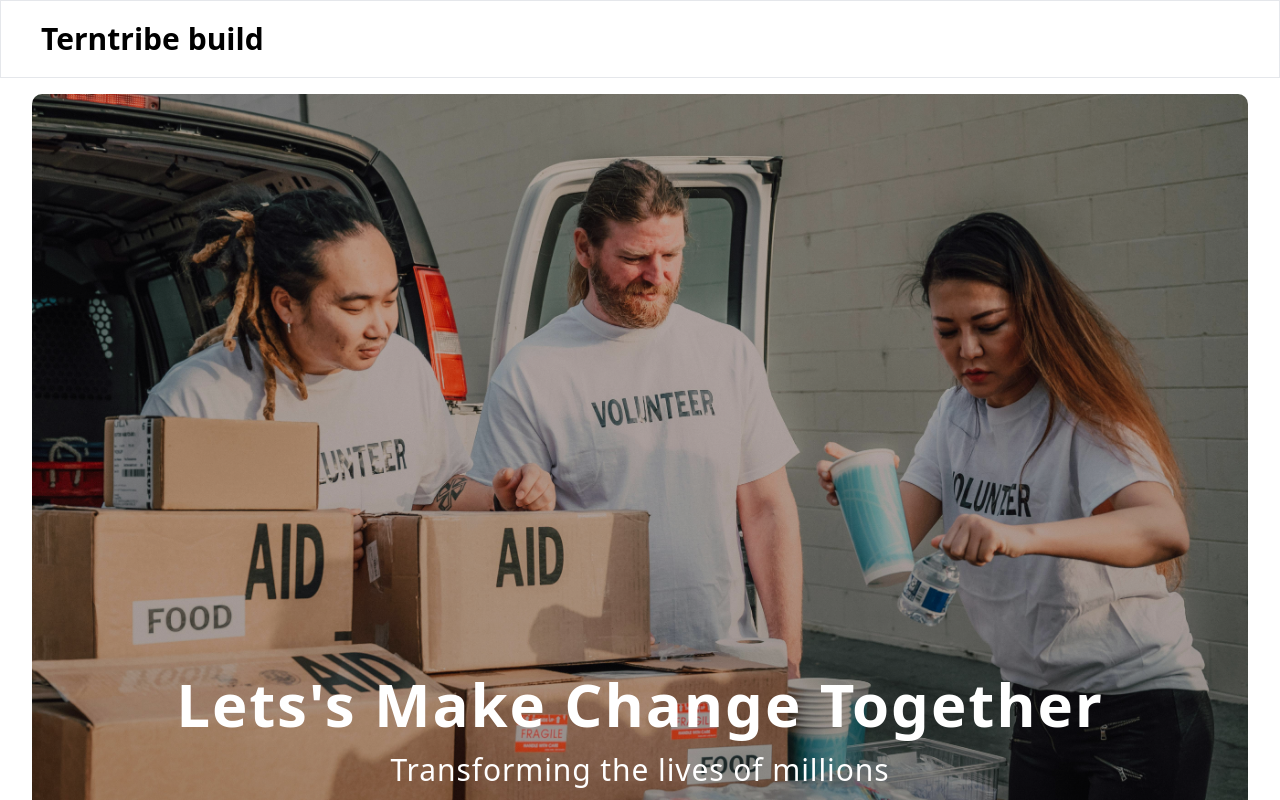
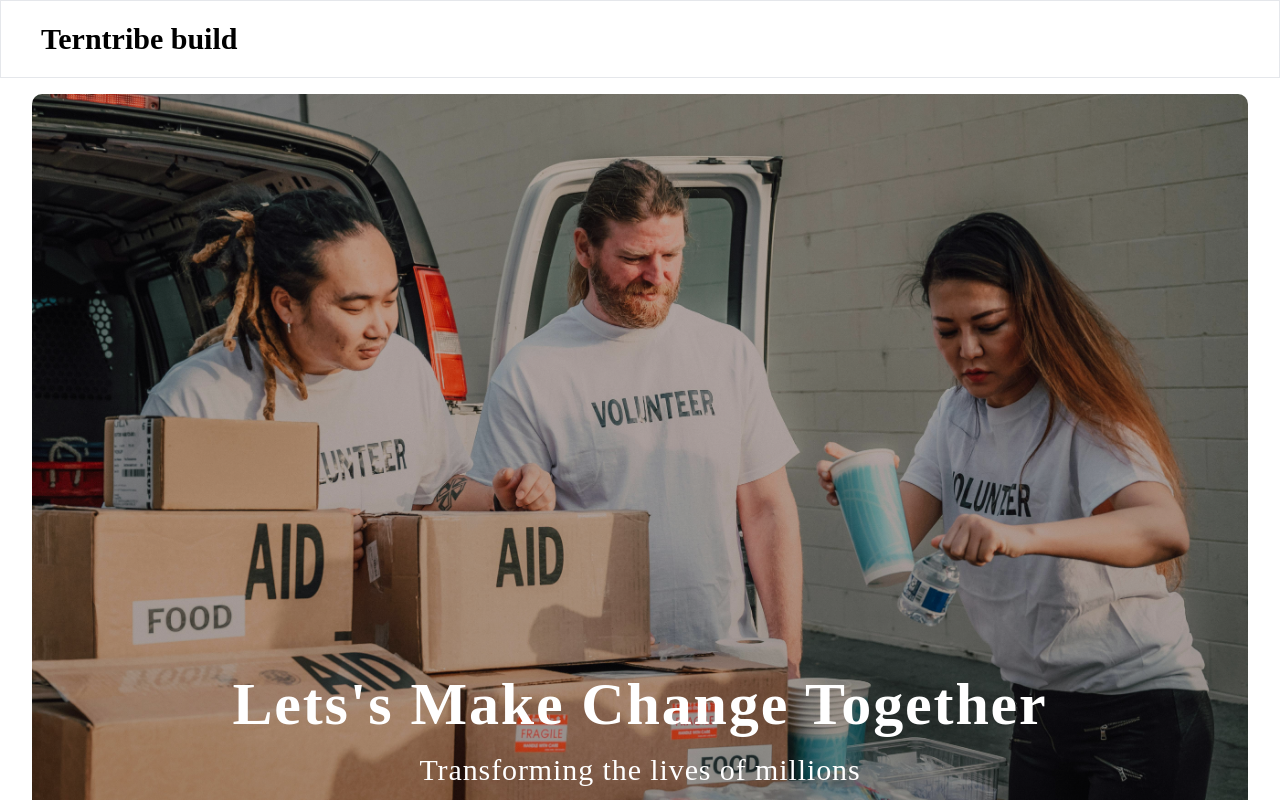
Before and after one commit to usmanmasud/social-cause-Terntribe-BUILD, a React (Vite) app: page / in a window 1280 px wide. Shown: the top 800 px of the page. Built offline with nearby package versions, Linux system fonts and the light colour scheme.

Commit message:
change font family

```diff
--- a/src/index.css
+++ b/src/index.css
@@ -15,3 +15,7 @@
     border-radius: 10px;
 
 }
+
+body {
+    font-family: "Merriweather", serif;
+}
```
